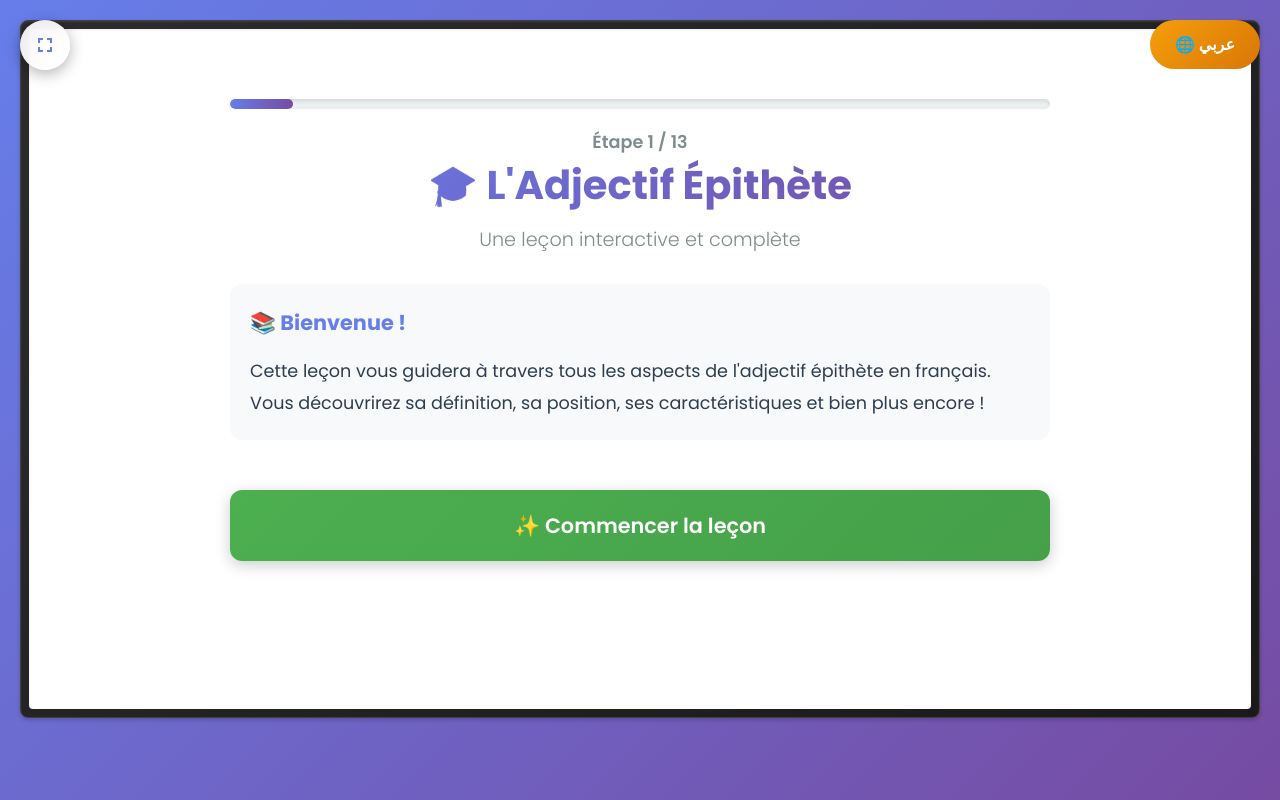
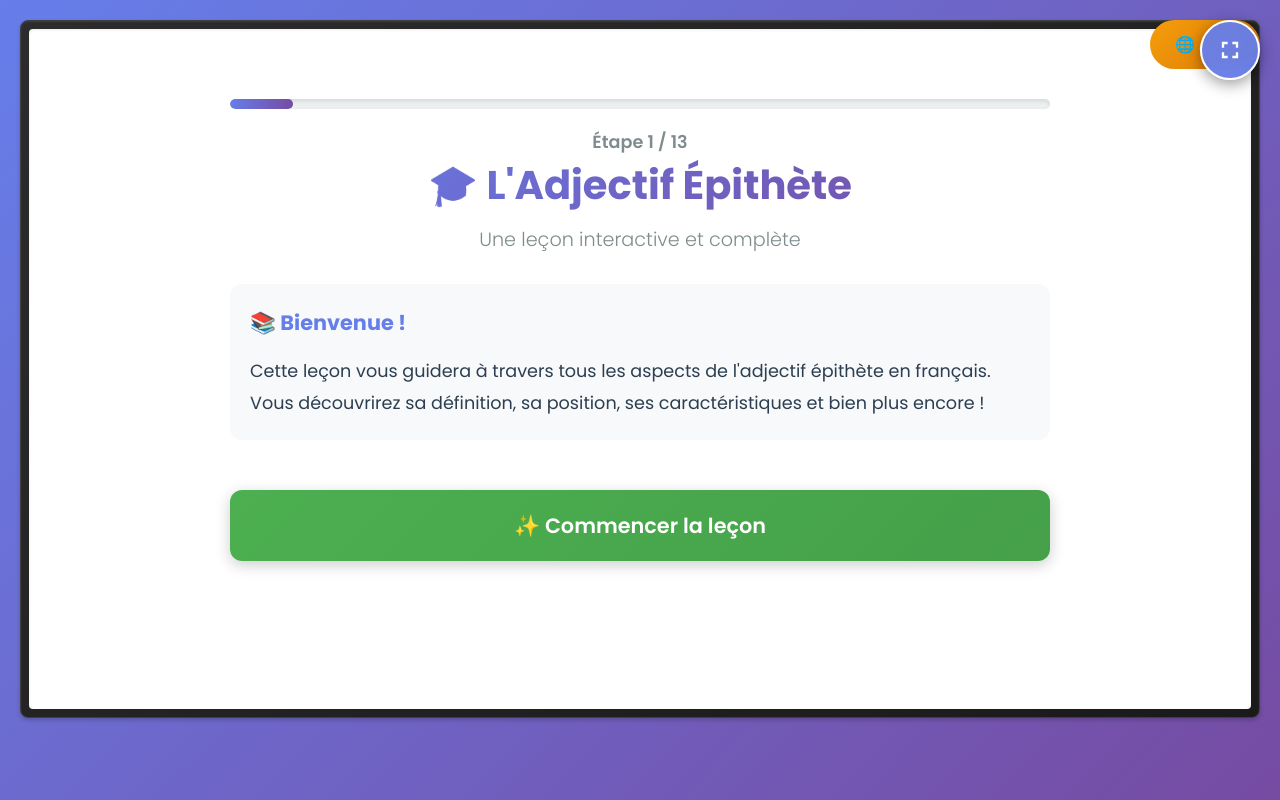
Before and after one commit to kokowas/asljkh, a plain HTML site: page index.html in a window 1280 px wide. Drawn offline with Linux system fonts and the light colour scheme.

Commit message:
Update index.html

```diff
--- a/index.html
+++ b/index.html
@@ -134,44 +134,41 @@
         }
 
         .fullscreen-btn {
-            background: rgba(255, 255, 255, 0.9);
-            color: #667eea;
-            border: none;
+            background: rgba(102, 126, 234, 0.95);
+            color: white;
+            border: 2px solid white;
             padding: 0;
-            width: 50px;
-            height: 50px;
+            width: 60px;
+            height: 60px;
             font-size: 16px;
             font-weight: bold;
             border-radius: 50%;
             cursor: pointer;
-            box-shadow: 0 4px 15px rgba(0,0,0,0.3);
+            box-shadow: 0 4px 15px rgba(0,0,0,0.4);
             transition: all 0.3s ease;
             display: flex;
             align-items: center;
             justify-content: center;
             position: fixed !important;
             top: 20px !important;
-            left: 20px !important;
+            right: 20px !important;
             z-index: 99999 !important;
             backdrop-filter: blur(10px);
-            opacity: 1;
+            opacity: 1 !important;
         }
 
         .fullscreen-btn.in-fullscreen {
-            opacity: 0.3;
-            background: rgba(255, 255, 255, 0.3);
-        }
-
-        .fullscreen-btn:hover,
-        .fullscreen-btn.visible {
-            opacity: 1 !important;
-            background: rgba(255, 255, 255, 0.9);
+            background: rgba(244, 67, 54, 0.95);
         }
 
         .fullscreen-btn:hover {
-            transform: scale(1.1);
-            box-shadow: 0 6px 25px rgba(0,0,0,0.4);
-            background: rgba(255, 255, 255, 1);
+            transform: scale(1.15);
+            box-shadow: 0 6px 25px rgba(0,0,0,0.5);
+            background: rgba(102, 126, 234, 1);
+        }
+
+        .fullscreen-btn.in-fullscreen:hover {
+            background: rgba(244, 67, 54, 1);
         }
 
         .fullscreen-btn:active {
@@ -179,8 +176,8 @@
         }
 
         .fullscreen-btn svg {
-            width: 24px;
-            height: 24px;
+            width: 28px;
+            height: 28px;
             flex-shrink: 0;
         }
 
```
